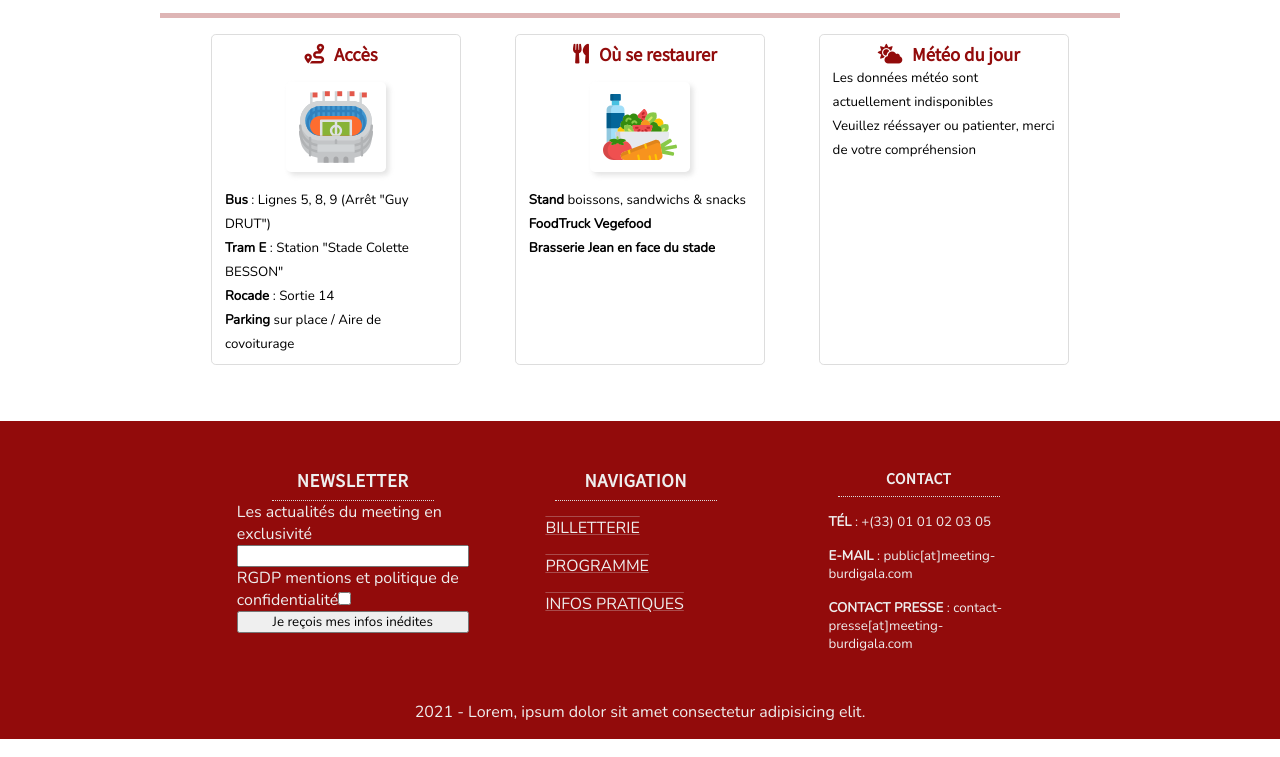
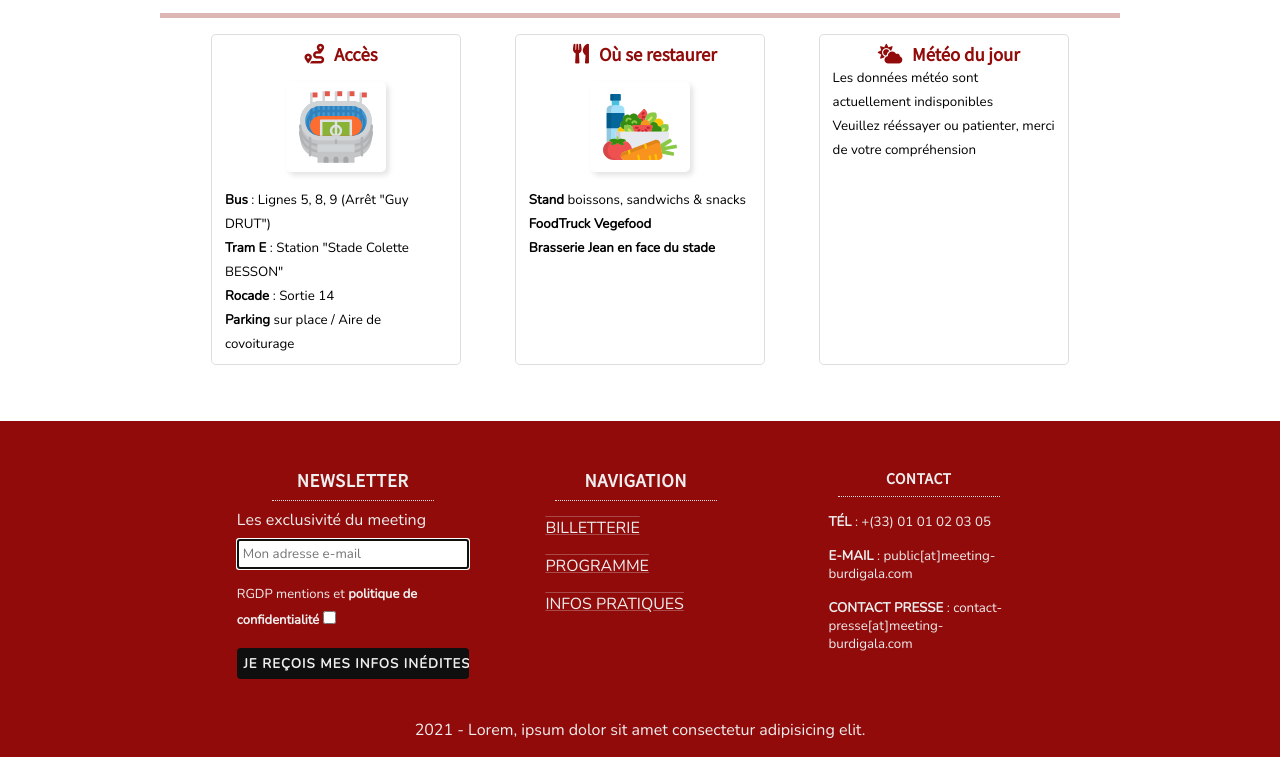
Before and after one commit to alice-sebego/athletics-event-landing-page, a website with bundled scripts: page index.html in a window 1280 px wide. Shown: the part 3733-4490 px from the top of the page. Built offline with nearby package versions, Linux system fonts and the light colour scheme; no server answers.

Commit message:
Improve display of form on newsletter section

```diff
--- a/index.html
+++ b/index.html
@@ -265,9 +265,9 @@
             <div id="newsletter">
                 <h3>Newsletter</h3>
                 <form action="#" method="post">
-                    <label for="news">Les actualités du meeting en exclusivité</label>
-                    <input type="email" name="newsletter" id="news">
-                    <label for="rgpd" >RGDP mentions et politique de confidentialité<input type="checkbox" name="rgpd-agree" id="rgpd"></label>
+                    <label for="news">Les exclusivité du meeting</label>
+                    <input type="email" name="newsletter" id="news" placeholder="Mon adresse e-mail" required autofocus>
+                    <label for="rgpd" class="rgpd">RGDP mentions et <a href="#" title="Consultez la politique de confidentialité">politique de confidentialité</a> <input type="checkbox" name="rgpd-agree" id="rgpd" required></label>
                     <input type="submit" value="Je reçois mes infos inédites">
                 </form>
             </div>
--- a/src/sass/_base.scss
+++ b/src/sass/_base.scss
@@ -10,4 +10,5 @@ $font-awesome-brands: "Font Awesome 5 Brands";
 $primary-color: rgb(146, 11, 11);
 $text-color: rgb(39, 38, 38);
 $white-color: #eee;
+$black-color: #0f0f0f;
 $grey-light: #ddd;
--- a/src/sass/_placeholder.scss
+++ b/src/sass/_placeholder.scss
@@ -56,3 +56,10 @@
     background-repeat: no-repeat;
     background-position-x: center;
 }
+
+%custom-link{
+    text-decoration: none;
+    &:hover{
+        text-decoration: underline overline rgba($color: $grey-light, $alpha: .3);
+    }
+}
--- a/src/sass/style.scss
+++ b/src/sass/style.scss
@@ -596,8 +596,39 @@ footer{
         }
 
         #newsletter form{
+            margin-top: 1vh;
             display: flex;
             flex-direction: column;
+
+            input{
+                padding: .3em;
+                margin: 1vh 0;
+            }
+
+            .rgpd{
+                font-size: small;
+                margin:1vh 0;
+            }
+
+            a{
+                @extend %custom-link;
+                font-weight: 600;
+            }
+
+            input[type="submit"]{
+                text-transform: uppercase;
+                font-weight: 700;
+                color: $white-color;
+                background: $black-color;
+                border: none;
+                border-radius: .3em;
+                padding: .5em;
+                letter-spacing: .08em;
+
+                &:hover{
+                    cursor: pointer;
+                }
+            }
         }
 
         #secundary-nav{
@@ -611,12 +642,7 @@ footer{
                 text-transform: uppercase;
             }
 
-            a{
-                text-decoration: none;
-                &:hover{
-                    text-decoration: underline overline rgba($color: $grey-light, $alpha: .3);
-                }
-            }
+            a{ @extend %custom-link; }
         }
 
     }
```
Also changed, not shown: dist/css/style.css, 1 other file.
